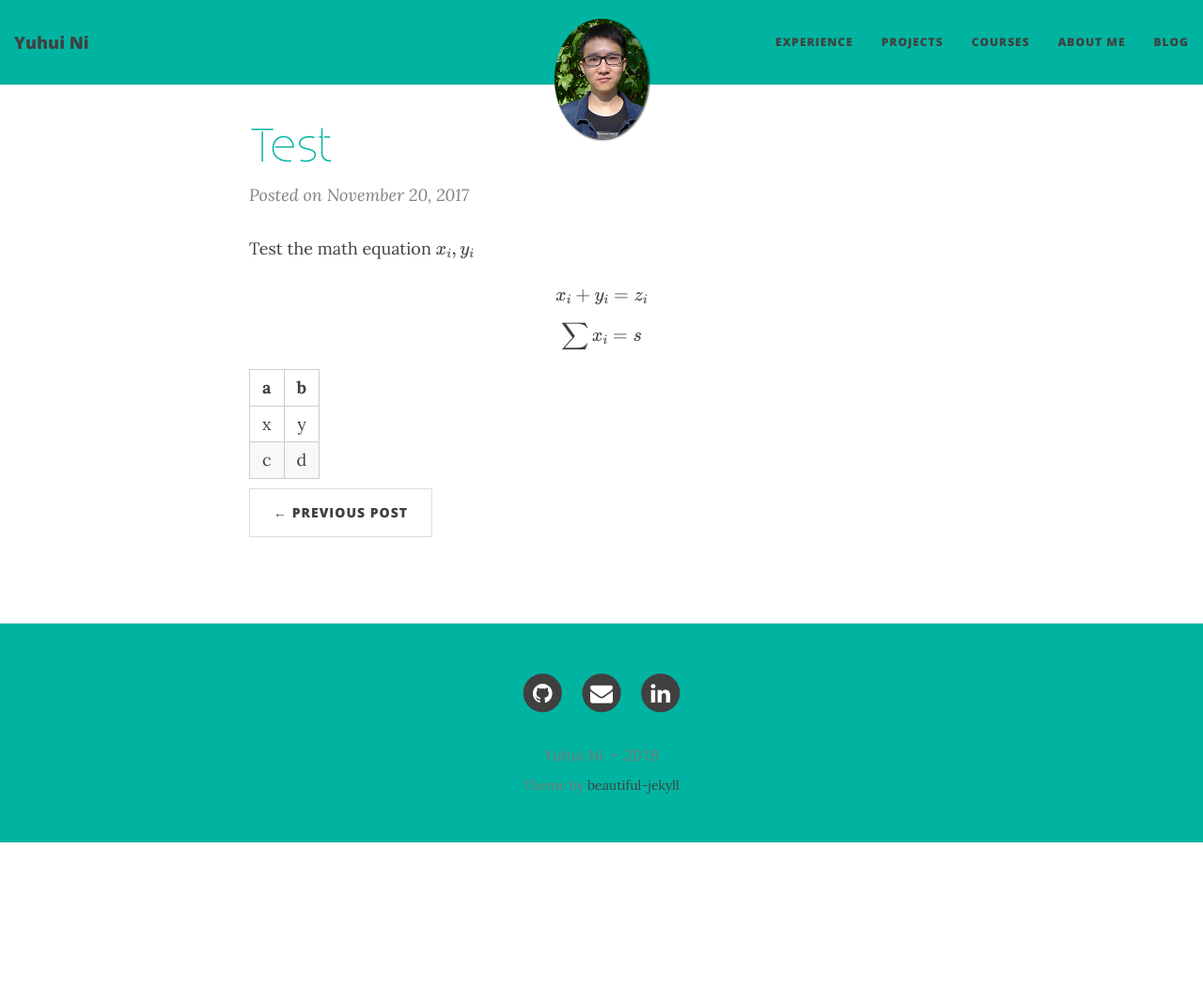
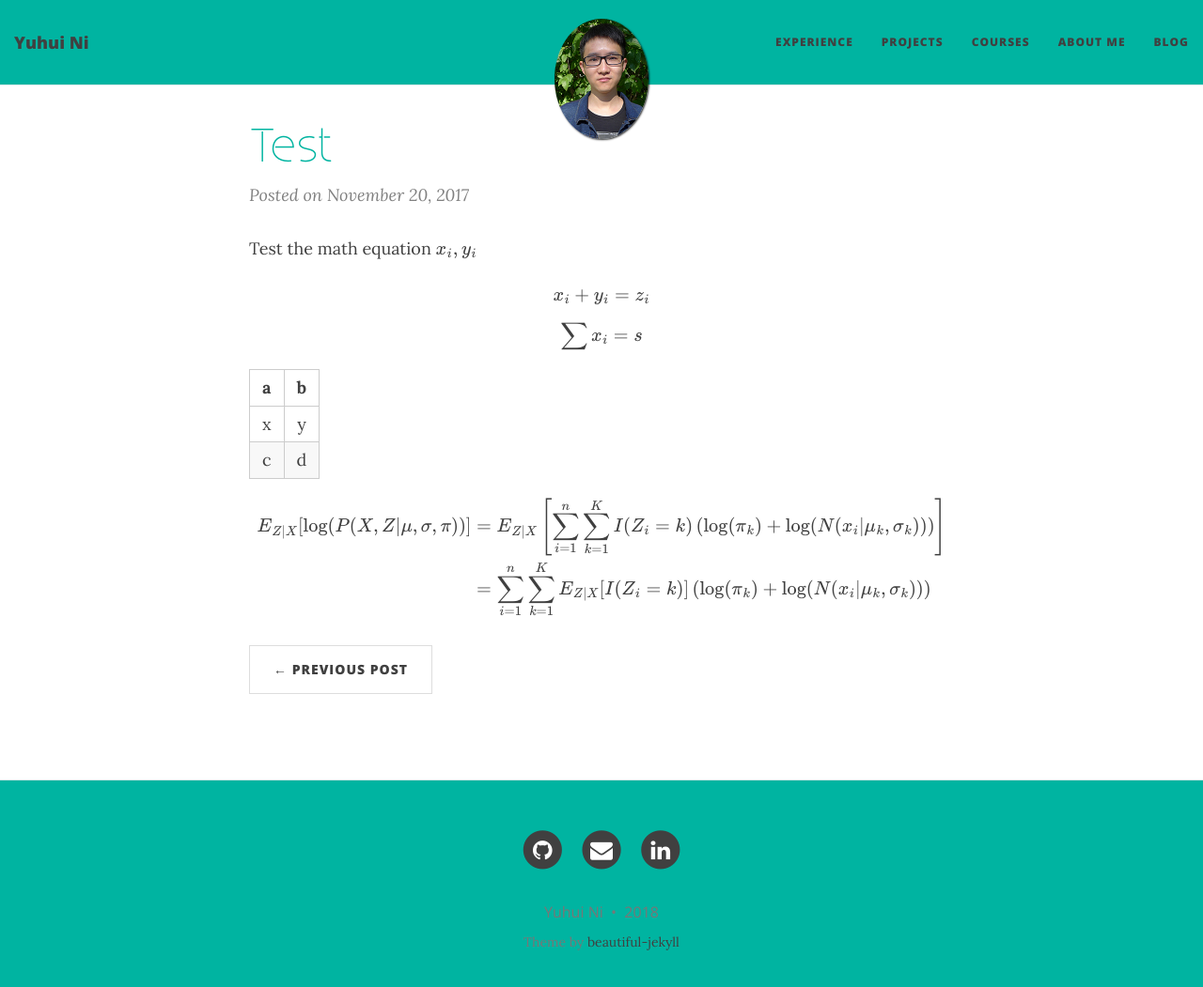
Before and after one commit to YuhuiNi/YuhuiNi.github.io, a Jekyll site: the page built from _posts/2017-11-20-Test the math equation.md, in a window 1280 px wide and 1064 px high. Shown: the top 1051 px of the window at 94% size. Built offline with Jekyll 4.4.1, drawn with Linux system fonts in a browser that asks for light colours; nearby versions of some CDN libraries; formulas are drawn with MathJax 3.

Commit message:
Update 2017-11-20-Test the math equation.md

```diff
--- a/_posts/2017-11-20-Test the math equation.md
+++ b/_posts/2017-11-20-Test the math equation.md
@@ -13,3 +13,9 @@ $$\sum x_i=s$$
 |:---:|:---:|
 |x|y|
 |c|d|
+
+$$\begin{align}
+E_{Z|X}[\log (P(X,Z|\mu,\sigma,\pi))] &= E_{Z|X} \left [ \sum_{i=1}^n \sum_{k=1}^K I(Z_i = k)\left( \log (\pi_k) + \log (N(x_i|\mu_k, \sigma_k) )\right) \right ] \\
+&= \sum_{i=1}^n \sum_{k=1}^K E_{Z|X}[I(Z_i = k)]\left( \log (\pi_k) + \log (N(x_i|\mu_k, \sigma_k) )\right)
+\end{align}
+$$
```
